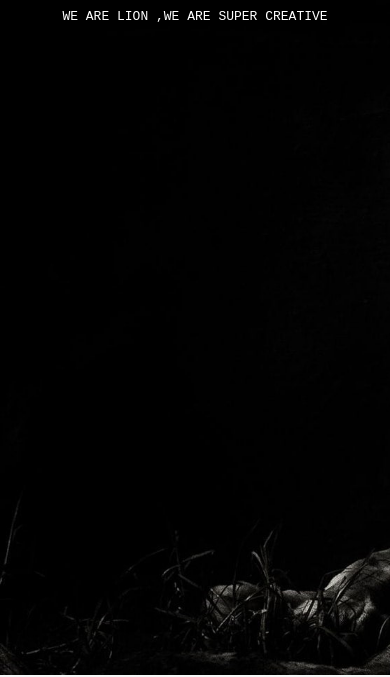
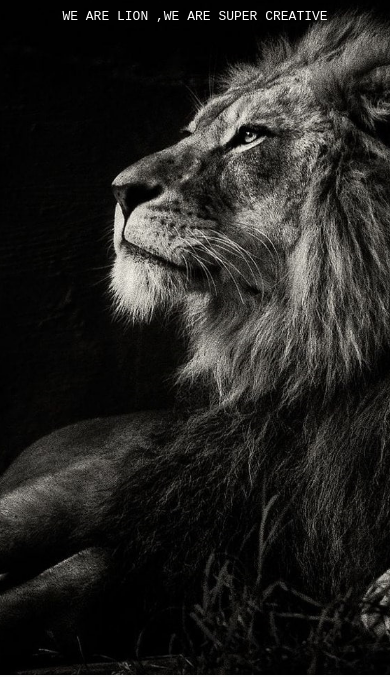
Before and after one commit to miladAlkhder111/AboAl3la-Template-one-Black-Leon, a plain HTML site: page index.html in a window 390 px wide. Shown: the part 169-846 px from the top of the page. Drawn offline with Linux system fonts and the light colour scheme.

Commit message:
Update style.css

```diff
--- a/css/style.css
+++ b/css/style.css
@@ -573,3 +573,12 @@ color: var(--main-color);
     }
 
 /* end footer */
+@media (max-width:767px) {
+.landing
+{
+    background-size: cover;
+    background-repeat: no-repeat;
+    background-position: center;
+}
+
+    }
```
